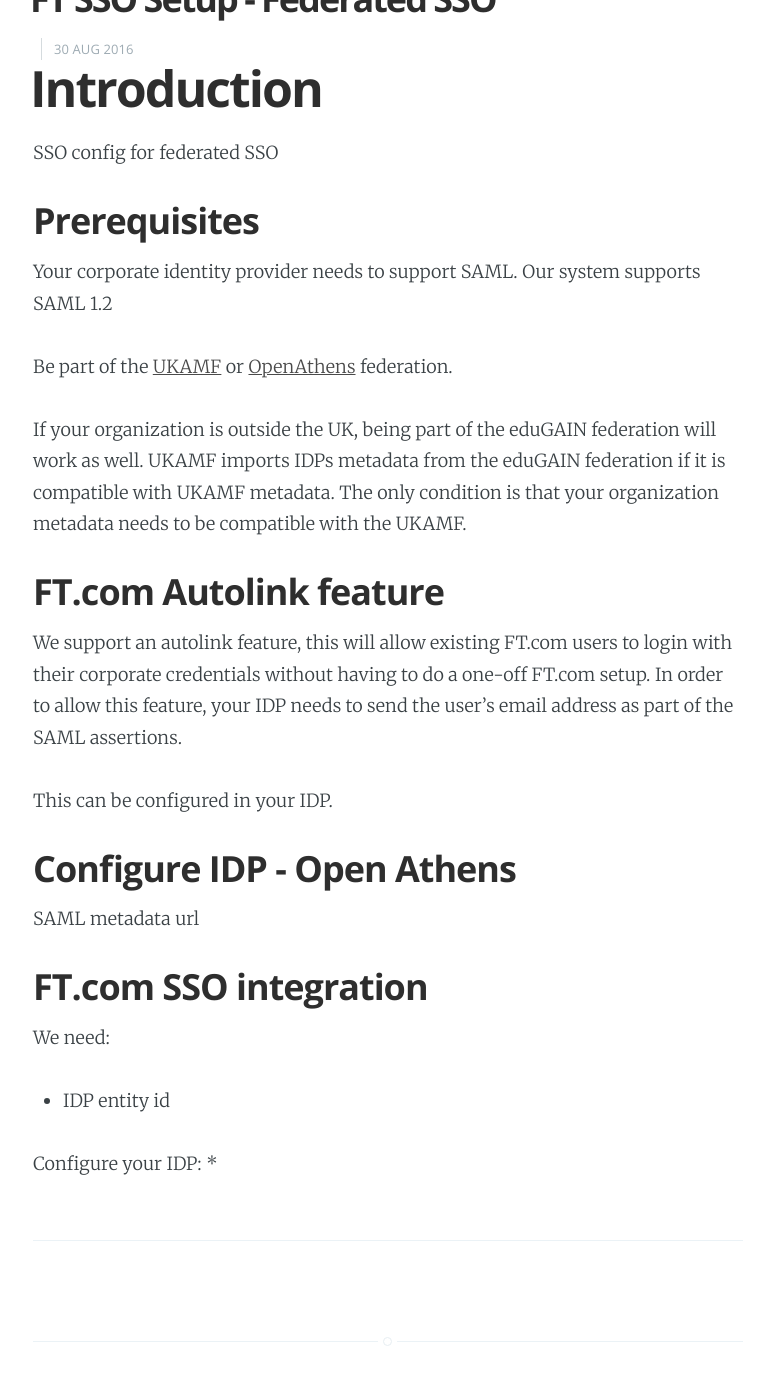
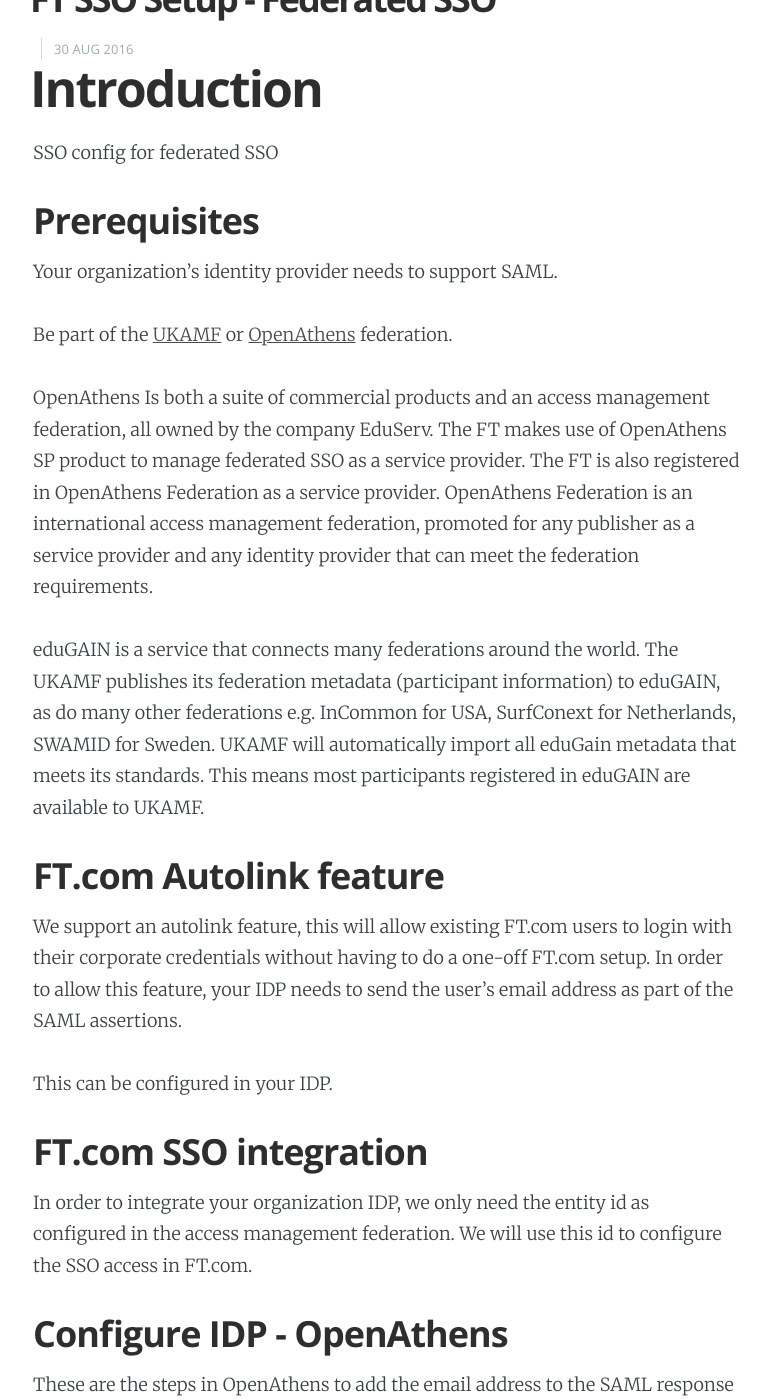
Before and after one commit to Financial-Times/sso-support, a Jekyll site: the page built from _posts/2016-08-30-federated-sso.md, in a window 1280 px wide and 1400 px high, scrolled down 200 px. Shown: the whole window, without its empty margins (252-1026 px from the left). Built offline with Jekyll 4.4.1, drawn with Linux system fonts in a browser that asks for light colours.

Commit message:
Updates to FSSO page

```diff
--- a/_posts/2016-08-30-federated-sso.md
+++ b/_posts/2016-08-30-federated-sso.md
@@ -8,11 +8,13 @@
 SSO config for federated SSO
 
 ## Prerequisites
-Your corporate identity provider needs to support SAML. Our system supports SAML 1.2
+Your organization's identity provider needs to support SAML.
 
 Be part of the [UKAMF](https://www.ukfederation.org.uk/) or [OpenAthens](http://www.openathens.net/) federation.
 
-If your organization is outside the UK, being part of the eduGAIN federation will work as well. UKAMF imports IDPs metadata from the eduGAIN federation if it is compatible with UKAMF metadata. The only condition is that your organization metadata needs to be compatible with the UKAMF.
+OpenAthens Is both a suite of commercial products and an access management federation, all owned by the company EduServ. The FT makes use of OpenAthens SP product to manage federated SSO as a service provider. The FT is also registered in OpenAthens Federation as a service provider. OpenAthens Federation is an international access management federation, promoted for any publisher as a service provider and any identity provider that can meet the federation requirements.
+
+eduGAIN is a service that connects many federations around the world.  The UKAMF publishes its federation metadata (participant information) to eduGAIN, as do many other federations e.g. InCommon for USA, SurfConext for Netherlands, SWAMID for Sweden.  UKAMF will automatically import all eduGain metadata that meets its standards. This means most participants registered in eduGAIN are available to UKAMF.
 
 ## FT.com Autolink feature
 We support an autolink feature, this will allow existing FT.com users to login with their corporate credentials without having to do a one-off FT.com setup.
@@ -20,12 +22,9 @@
 
 This can be configured in your IDP.
 
-## Configure IDP - Open Athens
-SAML metadata url
+## FT.com SSO integration
+In order to integrate your organization IDP, we only need the entity id as configured in the access management federation.
+We will use this id to configure the SSO access in FT.com.
 
-## FT.com SSO integration
-We need:
-* IDP entity id
-
-Configure your IDP:
-*
+## Configure IDP - OpenAthens
+These are the steps in OpenAthens to add the email address to the SAML response
```
